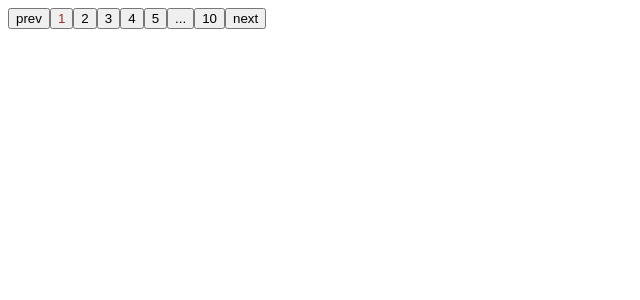
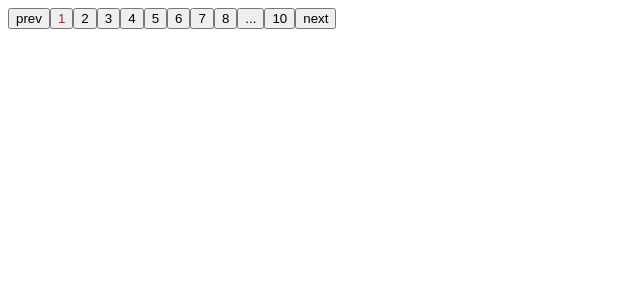
Before and after one commit to Rayhan-Ahmed-7/MajesticPaginator, a React (Vite) app: page / in a window 1280 px wide. Shown: the top 300 px of the page, without its empty margins (0-640 px from the left). Built offline with nearby package versions, Linux system fonts and the light colour scheme.

Commit message:
:zap: siblings issue fixed on pagination

```diff
--- a/src/usePagination.ts
+++ b/src/usePagination.ts
@@ -35,29 +35,30 @@ const usePagination = ({ count = 76 }: { count: number }) => {
     let firstElement: Item = { page: 1, selected: false, type: 'page' };
     let lastElement: Item = { page: totalPage, selected: false, type: 'page' };
 
-    let sibilings = 2;
+    let sibilings = 3;
     let totalPageNumbers = sibilings + 5;
 
-    let leftSibiling = { page: selected.page - 1, selected: false, type: 'page' };
-    let rightSibiling = { page: selected.page + 1, selected: false, type: 'page' };
+    let leftSibiling = { page: Math.max(selected.page - sibilings, 1), selected: false, type: 'page' };
+    let rightSibiling = { page: Math.min(selected.page + sibilings, totalPage), selected: false, type: 'page' };
 
     let paginationRange: Item[] = useMemo(() => {
         if (totalPage <= totalPageNumbers) {
             return [...generateRange(1, totalPage)]
         }
+        // add dots only when siblings are closed to length +- 2;
         let shouldShowLeftDot = leftSibiling.page > 2;
         let shouldShowRightDot = rightSibiling.page < totalPage - 2;
 
         if (shouldShowRightDot && !shouldShowLeftDot) {
-            return [...generateRange(1, 5), dot, lastElement]
+            return [...generateRange(1, totalPageNumbers), dot, lastElement]
         }
         if (shouldShowLeftDot && !shouldShowRightDot) {
-            return [firstElement, dot, ...generateRange(totalPage - 5 + 1, totalPage)]
+            return [firstElement, dot, ...generateRange(totalPage - totalPageNumbers + 1, totalPage)]
         }
         if (shouldShowLeftDot && shouldShowRightDot) {
             return [firstElement, dot, ...generateRange(leftSibiling.page, rightSibiling.page), dot, lastElement]
         }
-        return []
+        return [firstElement, dot, ...generateRange(leftSibiling.page, rightSibiling.page), dot, lastElement]
     }, [selected])
 
     return { selected, setSelected, pageSize, setPageSize, paginationRange };
```
